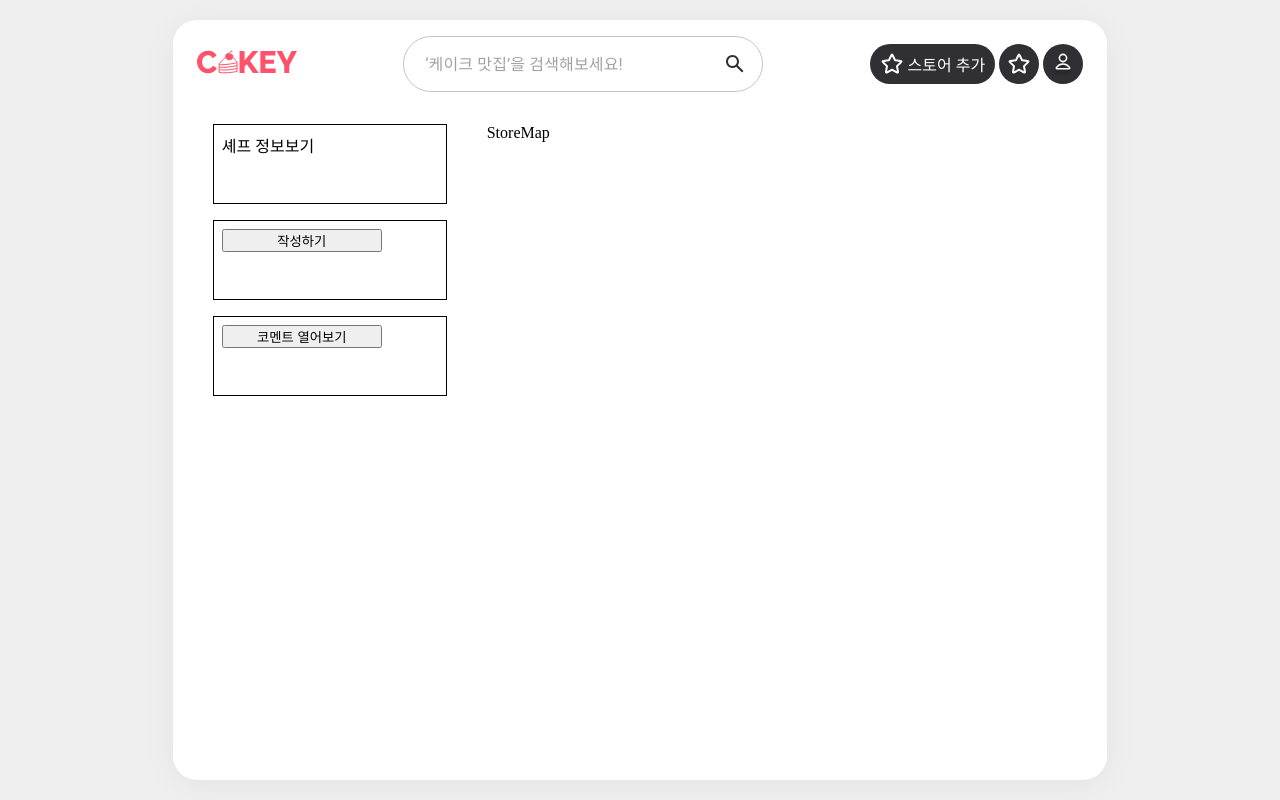
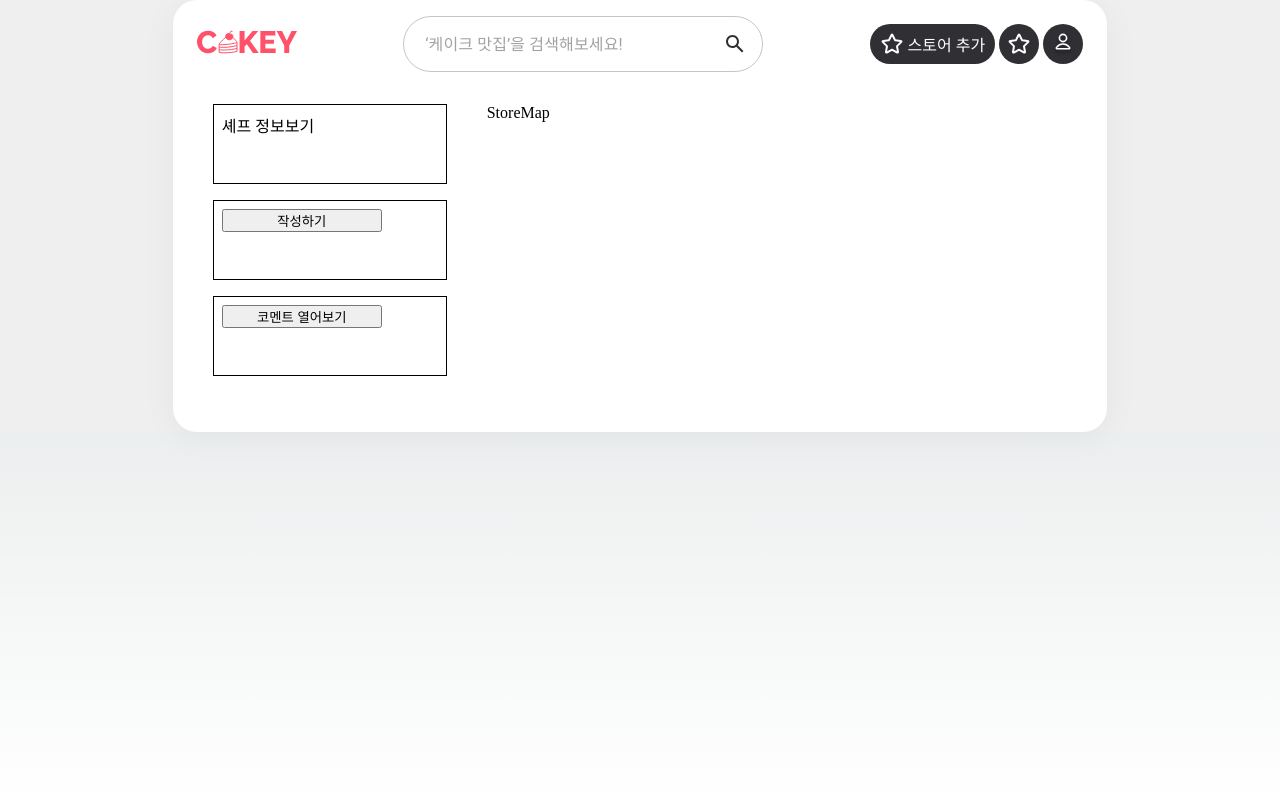
Before and after one commit to cakey-strawberry/cakey-desktop, a Next.js app: page / in a window 1280 px wide. Built offline with nearby package versions, Linux system fonts and the light colour scheme.

Commit message:
style: modify Layout height value vh to %

```diff
--- a/src/common/components/Layout/Layout.tsx
+++ b/src/common/components/Layout/Layout.tsx
@@ -17,7 +17,7 @@ export default function Layout({ children, onUserProfileClick }: LayoutProps) {
         justifyContent: 'center',
         alignItems: 'center',
         minWidth: '100%',
-        minHeight: '100vh',
+        minHeight: '100%',
         backgroundColor: '#efefef',
       }}
     >
@@ -25,7 +25,7 @@ export default function Layout({ children, onUserProfileClick }: LayoutProps) {
         sx={{
           position: 'relative',
           width: '73%',
-          height: '95vh',
+          height: '95%',
           padding: '24px',
           paddingTop: 0,
           borderRadius: '24px',
```
